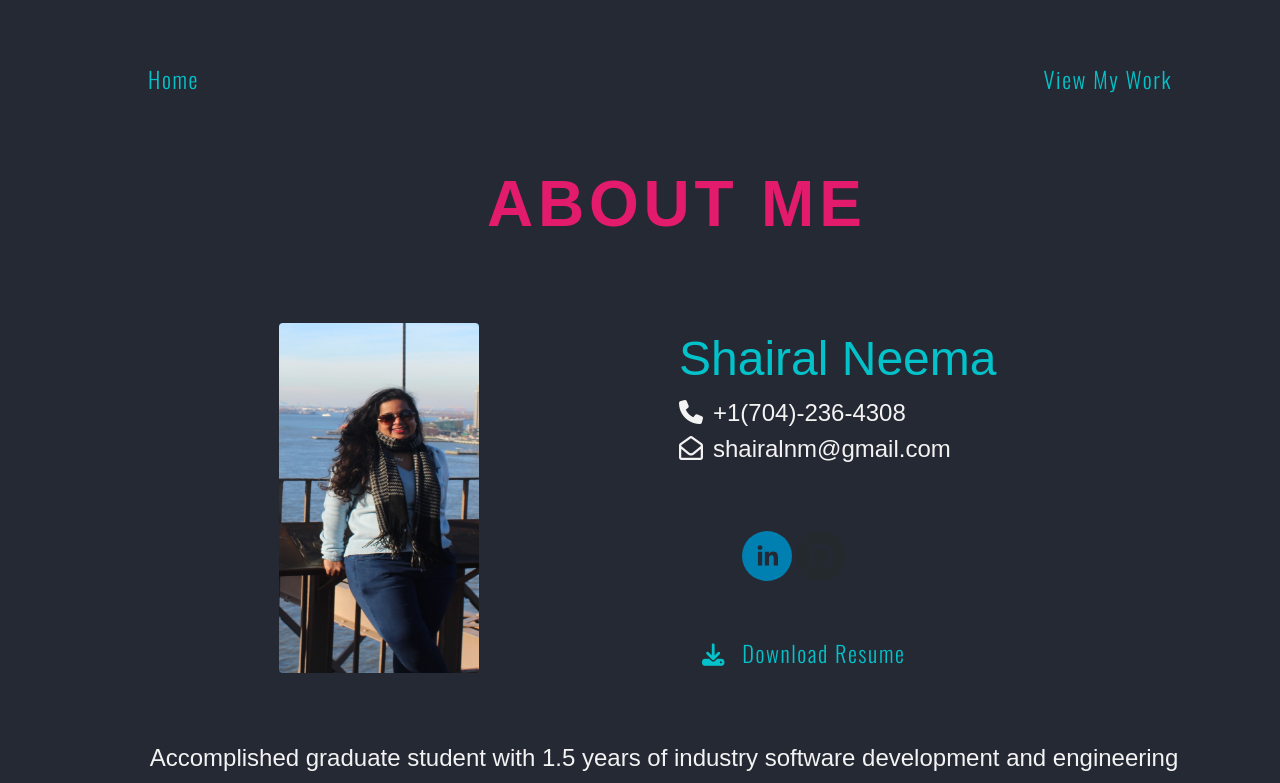
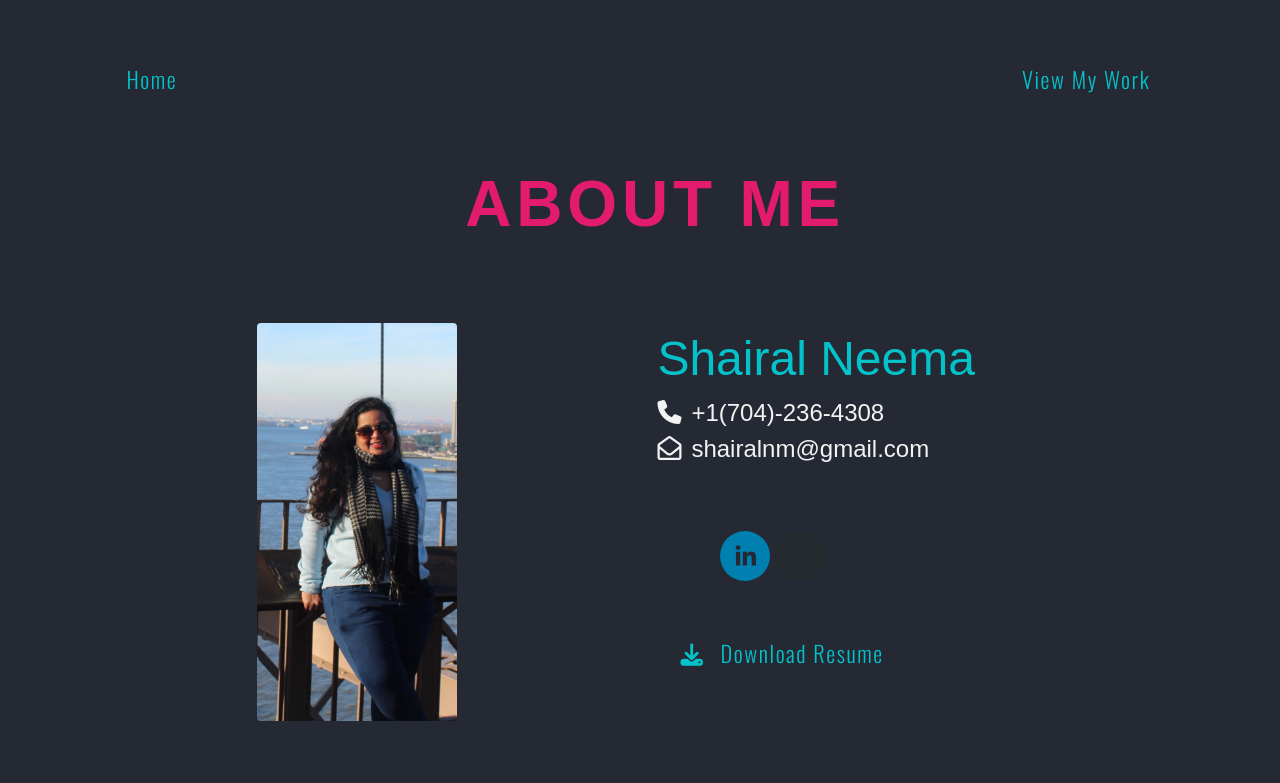
Before and after one commit to shairalnm/shairalneemaportfolio, a React (Create React App) app: page /aboutme in a window 1280 px wide. Shown: the top 783 px of the page. Built offline with nearby package versions, Linux system fonts and the light colour scheme; a web font is replaced by a local one.

Commit message:
new resume

```diff
--- a/src/components/Aboutme.js
+++ b/src/components/Aboutme.js
@@ -41,13 +41,11 @@ export default class Aboutme extends React.PureComponent {
 
                                 <div className="row">
                                   <div className="col">
-
-                                      <img
+                                    <img
                                       src="../../img/shairal.jpg"
-                                          className=" img-style rounded mx-auto d-block "
+                                          className=" img-style img-fluid rounded mx-auto d-block "
                                       alt="Shairal Neema"
                                         />
-
                                   </div>
 
                                   <div className="col ">
@@ -244,7 +242,7 @@ export default class Aboutme extends React.PureComponent {
 
 const TextWrapper = styled.nav`
 
-  padding-left: 3em;
+  padding-left:0.3em;
   font-family: 'Gotu',sans-serif;
   background: var(--mainGray) !important;
   color:var(--mainWhite) !important;
@@ -283,10 +281,10 @@ const TextWrapper = styled.nav`
     color: var(--mainWhite);
   }
   .img-style{
-    height:350px;
+    height:auto;
     width:200px;
-background: transparent;
-border: no-border;
+    background: transparent;
+    border: no-border;
   }
 `;
 
```
